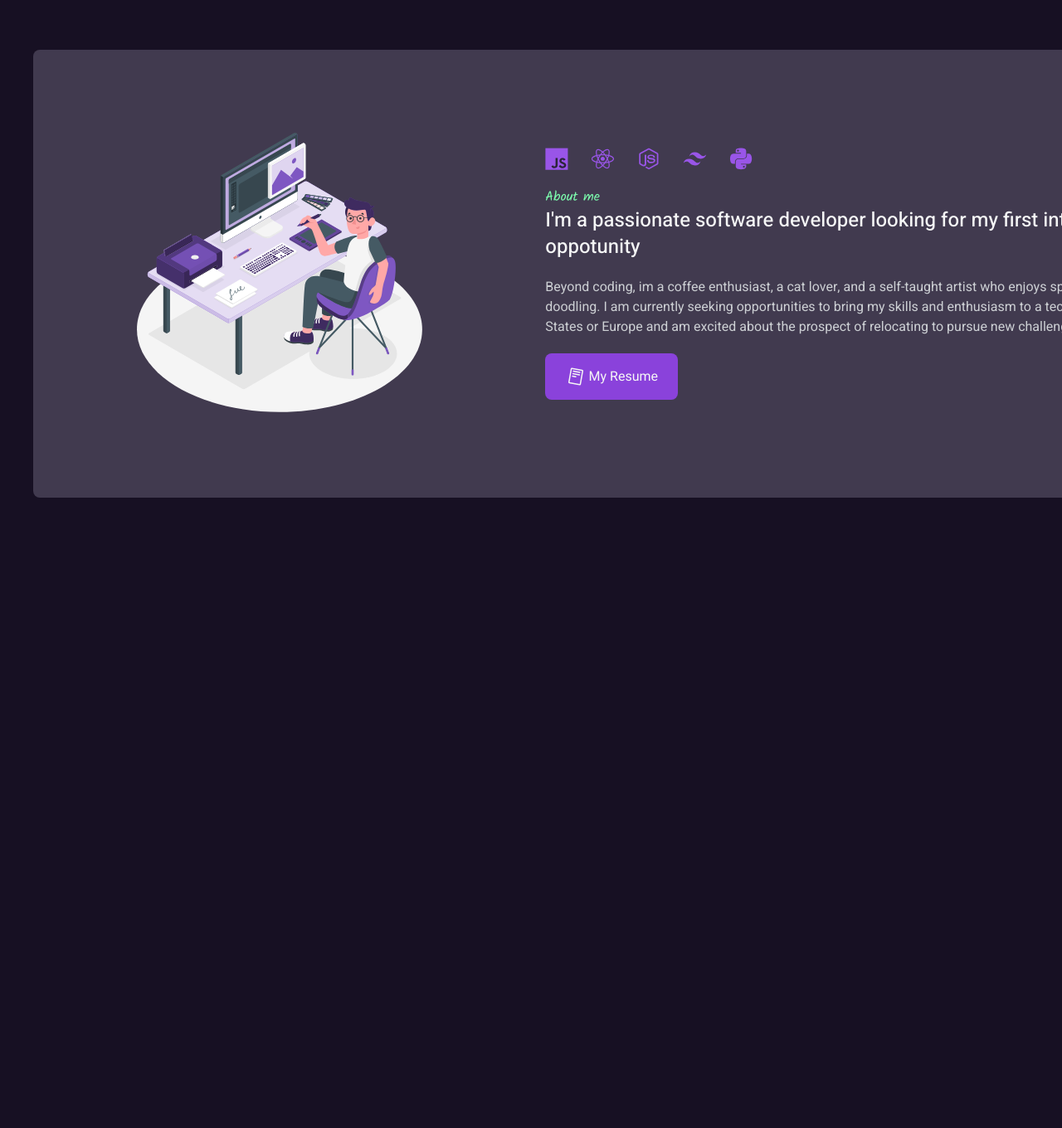
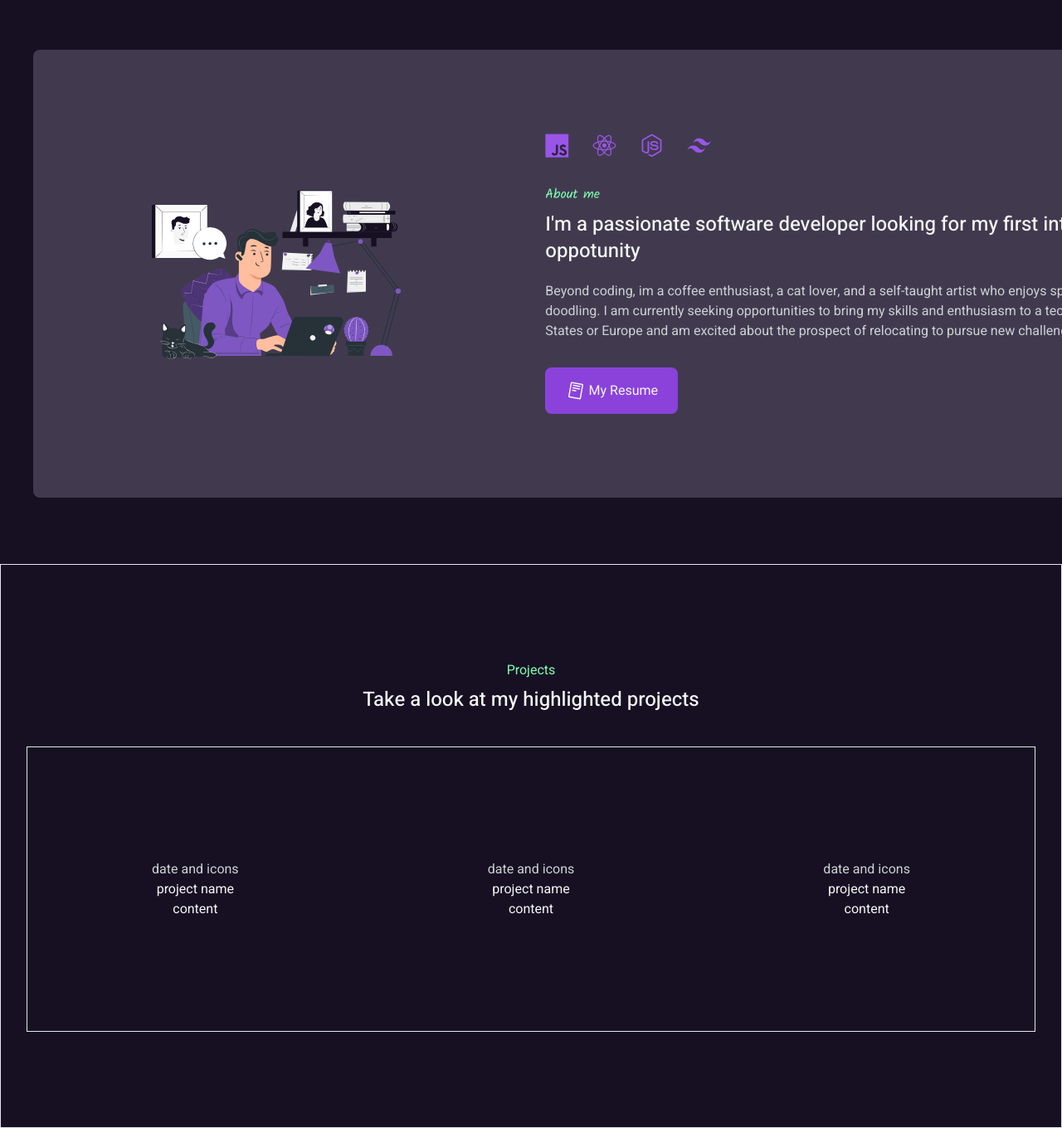
Before and after one commit to ottogugel/Portfolio, a Next.js app: page / in a window 1280 px wide. Shown: the part 633-1993 px from the top of the page at 83% size. Before the commit the page ends 1313 px from the top, so only its background shows below. Built offline with nearby package versions, Linux system fonts and the light colour scheme.

Commit message:
add projects section

```diff
--- a/src/app/page.tsx
+++ b/src/app/page.tsx
@@ -2,6 +2,7 @@ import { Navbar } from "@/components/navbar";
 import { Headline } from "../components/headline";
 import Image from "next/image";
 import { AboutSection } from "@/components/aboutsection";
+import { ProjectsSections } from "@/components/projectssection";
 
 export default function Home() {
   return (
@@ -23,6 +24,10 @@ export default function Home() {
       <div className="w-full h-[620px]">
         <AboutSection />
       </div>
+
+      <div className="flex justify-center items-center border border-b w-full h-[680px]">
+      <ProjectsSections />
+      </div>
     </main>
   );
 }
--- a/src/components/aboutsection.tsx
+++ b/src/components/aboutsection.tsx
@@ -12,13 +12,13 @@ export function AboutSection() {
         <Image src="/bro3.svg" alt="" width={800} height={800} />
       </div>
       <div className="ml-32">
-        <Image src="/tech.svg" alt="" width={250} height={250} />
+        <Image src="/tech.svg" alt="" width={200} height={200} />
         <h1
-          className={`${kalam.className} mt-5 font-normal text-base text-strokehigh`}
+          className={`${kalam.className} mt-8 font-normal text-base text-strokehigh`}
         >
           About me
         </h1>
-        <p className="text-primary font-medium text-2xl break pr-96">
+        <p className="text-primary font-medium text-2xl break pr-96 mt-2">
           I'm a passionate software developer looking for my first international
           oppotunity
         </p>
@@ -29,7 +29,7 @@ export function AboutSection() {
           company in the United States or Europe and am excited about the
           prospect of relocating to pursue new challenges.
         </span>
-        <button className="text-buttonprimary text-medium text-base flex bg-purples hover:bg-purple-800 rounded-lg w-40 h-14 items-center justify-center mt-5">
+        <button className="text-buttonprimary text-medium text-base flex bg-purples hover:bg-purple-800 rounded-lg w-40 h-14 items-center justify-center mt-8">
           <ReadCvLogo size={24} className="mr-1" /> My Resume
         </button>
       </div>
--- /dev/null
+++ b/src/components/projectssection.tsx
@@ -0,0 +1,28 @@
+export function ProjectsSections() {
+  return (
+    <div className="text-center">
+      <h1 className="text-strokehigh">Projects</h1>
+      <p className="text-primary font-medium text-2xl mt-2">
+        Take a look at my highlighted projects
+      </p>
+
+      <div className="grid grid-cols-3 border border-b w-[1216px] h-[344px] flex items-center justify-center text-center mt-10">
+        <div>
+          <p className="text-secondary">date and icons</p>
+          <p className="text-primary">project name</p>
+          <p className="text-primary">content</p>
+        </div>
+        <div>
+          <p className="text-secondary">date and icons</p>
+          <p className="text-primary">project name</p>
+          <p className="text-primary">content</p>
+        </div>
+        <div>
+          <p className="text-secondary">date and icons</p>
+          <p className="text-primary">project name</p>
+          <p className="text-primary">content</p>
+        </div>
+      </div>
+    </div>
+  );
+}
```
Also changed, not shown: public/bro3.svg, public/tech.svg.
